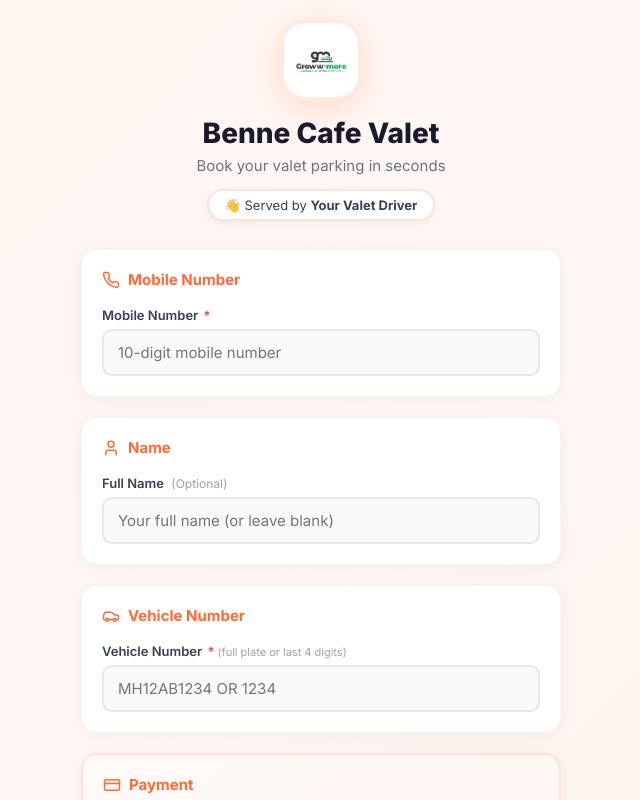
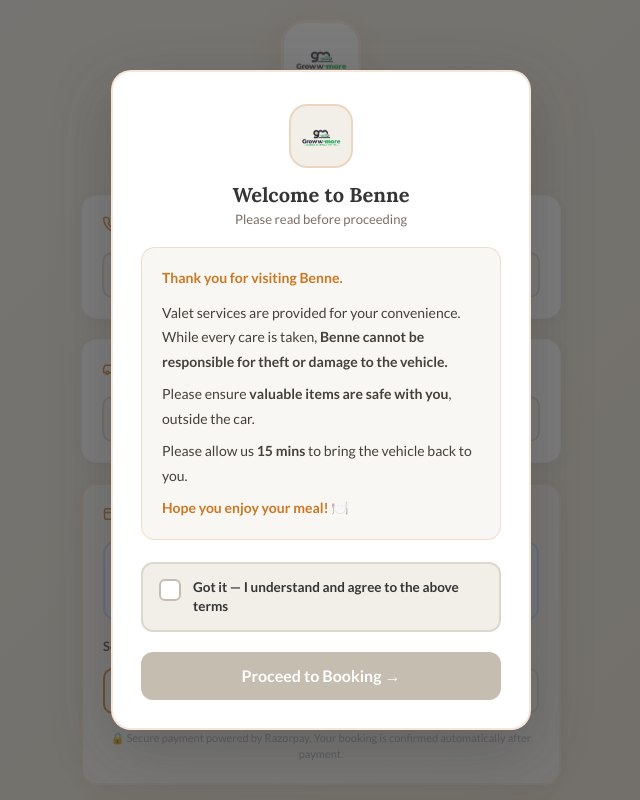
Before and after one commit to growmoreparking-3/BenneCafeValetApp, a React (Create React App) app in the folder frontend/: page /book/1 in a window 1280 px wide. Shown: the top 800 px of the page, without its empty margins (319-959 px from the left). Built offline with nearby package versions, Linux system fonts and the light colour scheme; no server answers; the HTML template or start-up script is replaced by a standard one.

Commit message:
changes in CustomerBookingForm

```diff
--- a/frontend/src/index.css
+++ b/frontend/src/index.css
@@ -1,4 +1,4 @@
-@import url('https://fonts.googleapis.com/css2?family=Inter:wght@300;400;500;600;700;800;900&display=swap');
+@import url('https://fonts.googleapis.com/css2?family=Lato:wght@300;400;700;900&family=Lora:ital,wght@0,400;0,500;0,600;0,700;1,400&display=swap');
 
 * {
   margin: 0;
@@ -7,11 +7,11 @@
 }
 
 body {
-  font-family: 'Inter', -apple-system, BlinkMacSystemFont, 'Segoe UI', sans-serif;
+  font-family: 'Lato', -apple-system, BlinkMacSystemFont, 'Segoe UI', sans-serif;
   -webkit-font-smoothing: antialiased;
   -moz-osx-font-smoothing: grayscale;
-  background-color: #FFF8F5;
-  color: #1A1A2E;
+  background-color: #F2EFE9;
+  color: #353535;
 }
 
 code {
@@ -20,34 +20,37 @@
 
 /* ==================== DESIGN TOKENS ==================== */
 :root {
-  /* Brand Colors */
-  --primary: #FF6B35;
-  --primary-light: #FF8C5A;
-  --primary-lighter: #FFB088;
-  --primary-dark: #E55A24;
-  --primary-darker: #C74B1A;
-  --primary-glow: rgba(255, 107, 53, 0.25);
-  --primary-subtle: rgba(255, 107, 53, 0.08);
+  /* Brand Colors — Alabaster / Onyx / Ochre */
+  --primary: #CC7722;
+  --primary-light: #D98D3A;
+  --primary-lighter: #E8B06A;
+  --primary-dark: #B8661A;
+  --primary-darker: #9A5412;
+  --primary-glow: rgba(204, 119, 34, 0.25);
+  --primary-subtle: rgba(204, 119, 34, 0.08);
 
   /* Gradient Presets */
-  --gradient-primary: linear-gradient(135deg, #FF6B35 0%, #FF8C5A 100%);
-  --gradient-warm: linear-gradient(135deg, #FF6B35 0%, #FFB347 100%);
-  --gradient-hero: linear-gradient(135deg, #FFF8F5 0%, #FFE8D6 50%, #FFDCC8 100%);
-  --gradient-card: linear-gradient(145deg, #ffffff 0%, #FFF5F0 100%);
+  --gradient-primary: linear-gradient(135deg, #CC7722 0%, #D98D3A 100%);
+  --gradient-warm: linear-gradient(135deg, #CC7722 0%, #E8B06A 100%);
+  --gradient-hero: linear-gradient(135deg, #F2EFE9 0%, #EBE5D8 50%, #E3DAC8 100%);
+  --gradient-card: linear-gradient(145deg, #ffffff 0%, #F9F7F3 100%);
 
   /* Neutrals */
   --white: #FFFFFF;
-  --off-white: #FFF8F5;
-  --gray-50: #F9FAFB;
-  --gray-100: #F3F4F6;
-  --gray-200: #E5E7EB;
-  --gray-300: #D1D5DB;
-  --gray-400: #9CA3AF;
-  --gray-500: #6B7280;
-  --gray-600: #4B5563;
-  --gray-700: #374151;
-  --gray-800: #1F2937;
-  --gray-900: #111827;
+  --off-white: #F2EFE9;
+  --alabaster: #F2EFE9;
+  --onyx: #353535;
+  --ochre: #CC7722;
+  --gray-50: #F9F8F5;
+  --gray-100: #EDE9E0;
+  --gray-200: #DDD8CC;
+  --gray-300: #C4BDB0;
+  --gray-400: #9E9388;
+  --gray-500: #7A6E63;
+  --gray-600: #5A504A;
+  --gray-700: #454039;
+  --gray-800: #353535;
+  --gray-900: #1F1C18;
 
   /* Semantic Colors */
   --success: #10B981;
@@ -75,8 +78,8 @@
   --shadow-md: 0 4px 16px rgba(0, 0, 0, 0.08);
   --shadow-lg: 0 8px 32px rgba(0, 0, 0, 0.10);
   --shadow-xl: 0 16px 48px rgba(0, 0, 0, 0.12);
-  --shadow-orange: 0 8px 24px rgba(255, 107, 53, 0.25);
-  --shadow-orange-lg: 0 12px 40px rgba(255, 107, 53, 0.35);
+  --shadow-orange: 0 8px 24px rgba(204, 119, 34, 0.25);
+  --shadow-orange-lg: 0 12px 40px rgba(204, 119, 34, 0.35);
 
   /* Border Radius */
   --radius-sm: 8px;
@@ -129,9 +132,9 @@
 }
 
 @keyframes pulse-ring {
-  0%   { box-shadow: 0 0 0 0 rgba(255, 107, 53, 0.5); }
-  70%  { box-shadow: 0 0 0 12px rgba(255, 107, 53, 0); }
-  100% { box-shadow: 0 0 0 0 rgba(255, 107, 53, 0); }
+  0%   { box-shadow: 0 0 0 0 rgba(204, 119, 34, 0.5); }
+  70%  { box-shadow: 0 0 0 12px rgba(204, 119, 34, 0); }
+  100% { box-shadow: 0 0 0 0 rgba(204, 119, 34, 0); }
 }
 
 @keyframes pulse-dot {
@@ -185,7 +188,7 @@
   border-radius: var(--radius-lg);
   box-shadow: var(--shadow-md);
   padding: var(--space-lg);
-  border: 1px solid rgba(255, 107, 53, 0.1);
+  border: 1px solid rgba(204, 119, 34, 0.1);
 }
 
 .card-hover {
@@ -206,9 +209,9 @@
   color: var(--white);
   border: none;
   border-radius: var(--radius-md);
-  font-family: 'Inter', sans-serif;
+  font-family: 'Lato', sans-serif;
   font-size: 14px;
-  font-weight: 600;
+  font-weight: 700;
   cursor: pointer;
   transition: all var(--transition-base);
   box-shadow: var(--shadow-orange);
@@ -232,9 +235,9 @@
   color: var(--primary);
   border: 2px solid var(--primary);
   border-radius: var(--radius-md);
-  font-family: 'Inter', sans-serif;
+  font-family: 'Lato', sans-serif;
   font-size: 14px;
-  font-weight: 600;
+  font-weight: 700;
   cursor: pointer;
   transition: all var(--transition-base);
 }
@@ -304,7 +307,7 @@
   padding: 12px 16px;
   border: 2px solid var(--gray-200);
   border-radius: var(--radius-md);
-  font-family: 'Inter', sans-serif;
+  font-family: 'Lato', sans-serif;
   font-size: 14px;
   color: var(--gray-800);
   background: var(--white);
--- a/frontend/src/pages/CustomerBookingForm.css
+++ b/frontend/src/pages/CustomerBookingForm.css
@@ -1,16 +1,16 @@
 /* ===== CUSTOMER BOOKING FORM (Public QR Page) ===== */
-@import url('https://fonts.googleapis.com/css2?family=Inter:wght@400;500;600;700;800&display=swap');
+@import url('https://fonts.googleapis.com/css2?family=Lato:wght@400;700;900&family=Lora:wght@400;500;600;700&display=swap');
 
 * { box-sizing: border-box; }
 
 .cbf-page {
   min-height: 100vh;
-  background: linear-gradient(135deg, #FFF5F0 0%, #FFF8F5 50%, #FFEEE6 100%);
+  background: linear-gradient(135deg, #F2EFE9 0%, #EBE5D8 50%, #E3DAC8 100%);
   display: flex;
   align-items: flex-start;
   justify-content: center;
   padding: 20px 16px 60px;
-  font-family: 'Inter', sans-serif;
+  font-family: 'Lato', sans-serif;
 }
 
 .cbf-wrapper {
@@ -33,8 +33,8 @@
   align-items: center;
   justify-content: center;
   margin: 0 auto 16px;
-  box-shadow: 0 8px 32px rgba(255, 107, 53, 0.2);
-  border: 3px solid rgba(255, 107, 53, 0.15);
+  box-shadow: 0 8px 32px rgba(204, 119, 34, 0.2);
+  border: 3px solid rgba(204, 119, 34, 0.15);
   padding: 8px;
 }
 
@@ -45,15 +45,16 @@
 }
 
 .cbf-header h1 {
-  font-size: 28px;
-  font-weight: 800;
-  color: #1A1A2E;
+  font-size: 22px;
+  font-weight: 700;
+  font-family: 'Lora', serif;
+  color: #353535;
   margin: 0 0 6px;
 }
 
 .cbf-header p {
-  font-size: 15px;
-  color: #6B7280;
+  font-size: 14px;
+  color: #7A6E63;
   margin: 0 0 14px;
 }
 
@@ -62,11 +63,11 @@
   align-items: center;
   gap: 6px;
   background: white;
-  border: 2px solid rgba(255, 107, 53, 0.2);
+  border: 2px solid rgba(204, 119, 34, 0.2);
   border-radius: 20px;
   padding: 6px 16px;
   font-size: 13px;
-  color: #374151;
+  color: #454039;
   box-shadow: 0 2px 8px rgba(0,0,0,0.06);
 }
 
@@ -91,7 +92,7 @@
   gap: 8px;
   font-size: 15px;
   font-weight: 700;
-  color: #FF6B35;
+  color: #CC7722;
   margin-bottom: 18px;
 }
 
@@ -113,8 +114,8 @@
 
 .cbf-field label {
   font-size: 13px;
-  font-weight: 600;
-  color: #374151;
+  font-weight: 700;
+  color: #454039;
 }
 
 .req { color: #EF4444; margin-left: 2px; }
@@ -130,20 +131,20 @@
 .cbf-field textarea {
   width: 100%;
   padding: 12px 14px;
-  border: 2px solid #E5E7EB;
+  border: 2px solid #DDD8CC;
   border-radius: 10px;
   font-size: 15px;
-  font-family: 'Inter', sans-serif;
-  color: #1A1A2E;
-  background: #FAFAFA;
+  font-family: 'Lato', sans-serif;
+  color: #353535;
+  background: #F9F8F5;
   outline: none;
   transition: border-color 0.2s, box-shadow 0.2s, background 0.2s;
 }
 
 .cbf-field input:focus,
 .cbf-field textarea:focus {
-  border-color: #FF6B35;
-  box-shadow: 0 0 0 3px rgba(255, 107, 53, 0.1);
+  border-color: #CC7722;
+  box-shadow: 0 0 0 3px rgba(204, 119, 34, 0.12);
   background: white;
 }
 
@@ -176,7 +177,7 @@
   display: block;
   width: 48px;
   height: 26px;
-  background: #E5E7EB;
+  background: #DDD8CC;
   border-radius: 34px;
   position: relative;
   transition: background 0.25s;
@@ -196,7 +197,7 @@
 }
 
 .cbf-toggle input:checked + .cbf-toggle-slider {
-  background: #FF6B35;
+  background: #CC7722;
 }
 
 .cbf-toggle input:checked + .cbf-toggle-slider::before {
@@ -207,7 +208,7 @@
 .cbf-valuables {
   margin-top: 12px;
   padding: 14px;
-  background: #FFF5F2;
+  background: #F2EFE9;
   border-radius: 10px;
   overflow: hidden;
 }
@@ -238,13 +239,13 @@
 }
 
 .cbf-chip:hover {
-  border-color: #FF6B35;
-  color: #FF6B35;
+  border-color: #CC7722;
+  color: #CC7722;
 }
 
 .cbf-chip.selected {
-  background: #FF6B35;
-  border-color: #FF6B35;
+  background: #CC7722;
+  border-color: #CC7722;
   color: white;
 }
 
@@ -297,9 +298,9 @@
 }
 
 .cbf-upload-btn:hover:not(.disabled) {
-  border-color: #FF6B35;
-  background: #FFF5F2;
-  color: #FF6B35;
+  border-color: #CC7722;
+  background: #F2EFE9;
+  color: #CC7722;
 }
 
 .cbf-upload-btn.disabled {
@@ -356,23 +357,23 @@
 .cbf-submit {
   width: 100%;
   padding: 16px;
-  background: linear-gradient(135deg, #FF6B35, #FF8C5A);
+  background: linear-gradient(135deg, #CC7722, #D98D3A);
   color: white;
   border: none;
   border-radius: 14px;
   font-size: 17px;
   font-weight: 700;
-  font-family: 'Inter', sans-serif;
+  font-family: 'Lato', sans-serif;
   cursor: pointer;
   transition: all 0.3s;
-  box-shadow: 0 4px 20px rgba(255, 107, 53, 0.35);
+  box-shadow: 0 4px 20px rgba(204, 119, 34, 0.35);
   letter-spacing: 0.3px;
 }
 
 .cbf-submit:hover:not(:disabled) {
-  background: linear-gradient(135deg, #E85A24, #FF7A45);
+  background: linear-gradient(135deg, #B8661A, #CC7722);
   transform: translateY(-2px);
-  box-shadow: 0 8px 28px rgba(255, 107, 53, 0.45);
+  box-shadow: 0 8px 28px rgba(204, 119, 34, 0.45);
 }
 
 .cbf-submit:disabled {
@@ -397,8 +398,9 @@
 
 .cbf-success-card h2 {
   font-size: 26px;
-  font-weight: 800;
-  color: #1A1A2E;
+  font-weight: 700;
+  font-family: 'Lora', serif;
+  color: #353535;
   margin: 0 0 10px;
 }
 
@@ -453,7 +455,8 @@
 
 .cbf-error-state h2 {
   font-size: 22px;
-  color: #1A1A2E;
+  font-family: 'Lora', serif;
+  color: #353535;
   margin: 16px 0 8px;
 }
 
@@ -480,8 +483,8 @@
    PAYMENT SECTION
 ═══════════════════════════════════════════════════════════ */
 .cbf-payment-section {
-  border: 2px solid rgba(255, 107, 53, 0.15);
-  background: linear-gradient(135deg, #FFFAF8 0%, #FFF5F0 100%);
+  border: 2px solid rgba(204, 119, 34, 0.15);
+  background: linear-gradient(135deg, #F9F7F3 0%, #F2EFE9 100%);
 }
 
 /* ── Venue Fee Display (read-only, admin-set) ── */
@@ -562,14 +565,14 @@
 }
 
 .cbf-amount-input-wrap:focus-within {
-  border-color: #FF6B35;
-  box-shadow: 0 0 0 3px rgba(255, 107, 53, 0.1);
+  border-color: #CC7722;
+  box-shadow: 0 0 0 3px rgba(204, 119, 34, 0.12);
 }
 
 .cbf-rupee-sign {
   font-size: 16px;
   font-weight: 700;
-  color: #FF6B35;
+  color: #CC7722;
 }
 
 .cbf-amount-input {
@@ -578,8 +581,8 @@
   outline: none;
   font-size: 18px;
   font-weight: 700;
-  color: #1A1A2E;
-  font-family: 'Inter', sans-serif;
+  color: #353535;
+  font-family: 'Lato', sans-serif;
   background: transparent;
   text-align: right;
 }
@@ -596,16 +599,16 @@
   justify-content: center;
   gap: 10px;
   padding: 15px 20px;
-  background: linear-gradient(135deg, #1A1A2E 0%, #2D1B69 50%, #1A1A2E 100%);
+  background: linear-gradient(135deg, #353535 0%, #454039 50%, #353535 100%);
   color: white;
   border: none;
   border-radius: 12px;
   font-size: 16px;
   font-weight: 700;
-  font-family: 'Inter', sans-serif;
+  font-family: 'Lato', sans-serif;
   cursor: pointer;
   transition: all 0.3s;
-  box-shadow: 0 6px 24px rgba(26, 26, 46, 0.35);
+  box-shadow: 0 6px 24px rgba(53, 53, 53, 0.35);
   letter-spacing: 0.3px;
   margin-bottom: 12px;
   position: relative;
@@ -684,7 +687,7 @@
   border-radius: 12px;
   font-size: 14px;
   font-weight: 700;
-  font-family: 'Inter', sans-serif;
+  font-family: 'Lato', sans-serif;
   cursor: pointer;
   transition: all 0.2s;
   margin-top: 8px;
--- a/frontend/src/pages/CustomerBookingForm.js
+++ b/frontend/src/pages/CustomerBookingForm.js
@@ -2,7 +2,7 @@
 import { motion, AnimatePresence } from 'framer-motion';
 import toast, { Toaster } from 'react-hot-toast';
 import { useParams } from 'react-router-dom';
-import { Car, CheckCircle, CreditCard, ShieldCheck, AlertCircle, RefreshCw, IndianRupee, Phone, User } from 'lucide-react';
+import { Car, CheckCircle, CreditCard, ShieldCheck, AlertCircle, RefreshCw, IndianRupee, Phone } from 'lucide-react';
 import axios from 'axios';
 import logo from '../logo.png';
 import './CustomerBookingForm.css';
@@ -26,7 +26,6 @@
 
   const [formData, setFormData] = useState({
     customerPhone: '',
-    customerName: '',
     vehicleNumber: '',
   });
   const [loading, setLoading] = useState(false);
@@ -35,6 +34,8 @@
   const [paymentIdDisplay, setPaymentIdDisplay] = useState('');
   const [driverName, setDriverName] = useState('');
   const [driverNotFound, setDriverNotFound] = useState(false);
+  const [disclaimerAccepted, setDisclaimerAccepted] = useState(false);
+  const [disclaimerChecked, setDisclaimerChecked] = useState(false);
 
   const [paymentAmount, setPaymentAmount] = useState(100);
   const [paymentMethod, setPaymentMethod] = useState('razorpay'); // razorpay | cash
@@ -100,7 +101,7 @@
     try {
       const data = new FormData();
       data.append('driverPhone', driverPhone);
-      data.append('customerName', formData.customerName.trim() || formData.customerPhone.trim());
+      data.append('customerName', formData.customerPhone.trim());
       data.append('customerPhone', formData.customerPhone.trim());
       data.append('vehicleNumber', formData.vehicleNumber.trim().toUpperCase());
       data.append('notes', '');
@@ -157,12 +158,12 @@
         amount: paymentAmount,
         driverPhone,
         customerPhone: formData.customerPhone,
-        customerName: formData.customerName || formData.customerPhone,
+        customerName: formData.customerPhone,
         vehicleNumber: formData.vehicleNumber,
         notes: {
           driverPhone,
           customerPhone: formData.customerPhone,
-          customerName: formData.customerName || formData.customerPhone,
+          customerName: formData.customerPhone,
           vehicleNumber: formData.vehicleNumber
         }
       });
@@ -323,6 +324,137 @@
     <div className="cbf-page">
       <Toaster position="top-center" />
 
+      {/* ─── Disclaimer Popup ───────────────────────────── */}
+      <AnimatePresence>
+        {!disclaimerAccepted && (
+          <motion.div
+            key="disclaimer-overlay"
+            initial={{ opacity: 0 }}
+            animate={{ opacity: 1 }}
+            exit={{ opacity: 0 }}
+            style={{
+              position: 'fixed', inset: 0, zIndex: 1000,
+              background: 'rgba(53, 53, 53, 0.65)',
+              display: 'flex', alignItems: 'center', justifyContent: 'center',
+              padding: '24px 16px',
+            }}
+          >
+            <motion.div
+              initial={{ scale: 0.88, opacity: 0, y: 20 }}
+              animate={{ scale: 1, opacity: 1, y: 0 }}
+              exit={{ scale: 0.88, opacity: 0 }}
+              transition={{ type: 'spring', stiffness: 340, damping: 26 }}
+              style={{
+                background: '#FFFFFF',
+                borderRadius: '20px',
+                padding: '32px 28px 28px',
+                maxWidth: '420px',
+                width: '100%',
+                boxShadow: '0 20px 60px rgba(53,53,53,0.3)',
+                border: '2px solid rgba(204,119,34,0.18)',
+              }}
+            >
+              {/* Logo */}
+              <div style={{ textAlign: 'center', marginBottom: '20px' }}>
+                <div style={{
+                  width: '64px', height: '64px', background: '#F2EFE9',
+                  borderRadius: '18px', display: 'inline-flex',
+                  alignItems: 'center', justifyContent: 'center',
+                  border: '2px solid rgba(204,119,34,0.2)',
+                  marginBottom: '14px',
+                }}>
+                  <img src={logo} alt="Benne Logo" style={{ width: '44px', height: 'auto', objectFit: 'contain' }} />
+                </div>
+                <h2 style={{
+                  fontFamily: "'Lora', serif",
+                  fontSize: '20px', fontWeight: 700,
+                  color: '#353535', margin: '0 0 4px',
+                }}>Welcome to Benne</h2>
+                <p style={{ fontSize: '13px', color: '#7A6E63', margin: 0 }}>Please read before proceeding</p>
+              </div>
+
+              {/* Message */}
+              <div style={{
+                background: '#F9F7F3',
+                border: '1.5px solid rgba(204,119,34,0.2)',
+                borderRadius: '14px',
+                padding: '18px 20px',
+                marginBottom: '22px',
+                lineHeight: '1.75',
+                fontSize: '14px',
+                color: '#454039',
+                fontFamily: "'Lato', sans-serif",
+              }}>
+                <p style={{ margin: '0 0 10px', fontWeight: 700, color: '#CC7722' }}>Thank you for visiting Benne.</p>
+                <p style={{ margin: '0 0 8px' }}>Valet services are provided for your convenience. While every care is taken, <strong>Benne cannot be responsible for theft or damage to the vehicle.</strong></p>
+                <p style={{ margin: '0 0 8px' }}>Please ensure <strong>valuable items are safe with you</strong>, outside the car.</p>
+                <p style={{ margin: '0 0 8px' }}>Please allow us <strong>15 mins</strong> to bring the vehicle back to you.</p>
+                <p style={{ margin: 0, fontWeight: 700, color: '#CC7722' }}>Hope you enjoy your meal! 🍽️</p>
+              </div>
+
+              {/* Checkbox */}
+              <label style={{
+                display: 'flex', alignItems: 'flex-start', gap: '12px',
+                cursor: 'pointer', marginBottom: '20px',
+                padding: '14px 16px',
+                background: disclaimerChecked ? 'rgba(204,119,34,0.08)' : '#F2EFE9',
+                borderRadius: '12px',
+                border: disclaimerChecked ? '2px solid rgba(204,119,34,0.35)' : '2px solid #DDD8CC',
+                transition: 'all 0.2s',
+              }}>
+                <div
+                  onClick={() => setDisclaimerChecked(v => !v)}
+                  style={{
+                    width: '22px', height: '22px', minWidth: '22px',
+                    borderRadius: '6px', marginTop: '1px',
+                    border: disclaimerChecked ? 'none' : '2.5px solid #C4BDB0',
+                    background: disclaimerChecked ? '#CC7722' : 'white',
+                    display: 'flex', alignItems: 'center', justifyContent: 'center',
+                    transition: 'all 0.2s', cursor: 'pointer',
+                  }}
+                >
+                  {disclaimerChecked && (
+                    <svg width="14" height="14" viewBox="0 0 14 14" fill="none">
+                      <path d="M2.5 7L5.5 10L11.5 4" stroke="white" strokeWidth="2.2" strokeLinecap="round" strokeLinejoin="round"/>
+                    </svg>
+                  )}
+                </div>
+                <span style={{ fontSize: '13.5px', fontWeight: 700, color: '#353535', lineHeight: '1.4', fontFamily: "'Lato', sans-serif", userSelect: 'none' }}
+                  onClick={() => setDisclaimerChecked(v => !v)}
+                >
+                  Got it — I understand and agree to the above terms
+                </span>
+              </label>
+
+              {/* CTA Button */}
+              <button
+                onClick={() => {
+                  if (!disclaimerChecked) {
+                    toast.error('Please check the box to proceed');
+                    return;
+                  }
+                  setDisclaimerAccepted(true);
+                }}
+                style={{
+                  width: '100%', padding: '14px',
+                  background: disclaimerChecked
+                    ? 'linear-gradient(135deg, #CC7722, #D98D3A)'
+                    : '#C4BDB0',
+                  color: 'white', border: 'none',
+                  borderRadius: '12px', fontSize: '16px',
+                  fontWeight: 700, fontFamily: "'Lato', sans-serif",
+                  cursor: disclaimerChecked ? 'pointer' : 'not-allowed',
+                  transition: 'all 0.25s',
+                  boxShadow: disclaimerChecked ? '0 4px 16px rgba(204,119,34,0.3)' : 'none',
+                }}
+              >
+                Proceed to Booking →
+              </button>
+            </motion.div>
+          </motion.div>
+        )}
+      </AnimatePresence>
+
       <motion.div
         initial={{ opacity: 0, y: 16 }}
         animate={{ opacity: 1, y: 0 }}
@@ -333,13 +465,8 @@
           <div className="cbf-logo-ring">
             <img src={logo} alt="Benne Cafe Valet Logo" style={{ width: '64px', height: 'auto', objectFit: 'contain' }} />
           </div>
-          <h1>Benne Cafe Valet</h1>
+          <h1>Valet Service for Benne</h1>
           <p>Book your valet parking in seconds</p>
-          {driverName && (
-            <div className="cbf-driver-badge">
-              <span>👋 Served by <strong>{driverName}</strong></span>
-            </div>
-          )}
         </div>
 
         <form onSubmit={(e) => { e.preventDefault(); handlePayAndBook(); }} className="cbf-form">
@@ -350,7 +477,6 @@
               <Phone size={18} /> Mobile Number
             </div>
             <div className="cbf-field">
-              <label>Mobile Number <span className="req">*</span></label>
               <input
                 type="tel"
                 name="customerPhone"
@@ -365,39 +491,18 @@
             </div>
           </div>
 
-          {/* ② Name — SECOND */}
-            <div className="cbf-section">
-            <div className="cbf-section-title">
-              <User size={18} /> Name
-            </div>
-            <div className="cbf-field">
-              <label>Full Name <span className="opt" style={{ color: '#9CA3AF', fontSize: '12px', fontWeight: 400 }}>(Optional)</span></label>
-              <input
-                type="text"
-                name="customerName"
-                value={formData.customerName}
-                onChange={handleChange}
-                placeholder="Your full name (or leave blank)"
-              />
-            </div>
-          </div>
-
-          {/* ③ Vehicle Number */}
+          {/* ② Vehicle Number */}
           <div className="cbf-section">
             <div className="cbf-section-title">
               <Car size={18} /> Vehicle Number
             </div>
             <div className="cbf-field">
-              <label>
-                Vehicle Number <span className="req">*</span>
-                <span className="cbf-hint"> (full plate or last 4 digits)</span>
-              </label>
               <input
                 type="text"
                 name="vehicleNumber"
                 value={formData.vehicleNumber}
                 onChange={handleChange}
-                placeholder="MH12AB1234 or 1234"
+                placeholder="MH12AB1234 or last 4 digits"
                 minLength="4"
                 required
                 style={{ textTransform: 'uppercase' }}
@@ -434,12 +539,12 @@
                   type="button"
                   style={{
                     flex: 1, padding: '12px', borderRadius: '10px',
-                    border: paymentMethod === 'razorpay' ? '2.5px solid #FF6B35' : '2px solid #E5E7EB',
-                    background: paymentMethod === 'razorpay' ? '#FFF5F2' : '#FAFAFA',
-                    color: paymentMethod === 'razorpay' ? '#FF6B35' : '#374151',
+                    border: paymentMethod === 'razorpay' ? '2.5px solid #CC7722' : '2px solid #DDD8CC',
+                    background: paymentMethod === 'razorpay' ? '#F9F7F3' : '#F9F8F5',
+                    color: paymentMethod === 'razorpay' ? '#CC7722' : '#454039',
                     fontWeight: '700', cursor: 'pointer', display: 'flex',
                     alignItems: 'center', justifyContent: 'center', gap: '8px',
-                    fontFamily: "'Inter', sans-serif", fontSize: '14px', transition: 'all 0.2s'
+                    fontFamily: "'Lato', sans-serif", fontSize: '14px', transition: 'all 0.2s'
                   }}
                   onClick={() => { setPaymentMethod('razorpay'); setBtnState('idle'); }}
                 >
@@ -449,12 +554,12 @@
                   type="button"
                   style={{
                     flex: 1, padding: '12px', borderRadius: '10px',
-                    border: paymentMethod === 'cash' ? '2.5px solid #FF6B35' : '2px solid #E5E7EB',
-                    background: paymentMethod === 'cash' ? '#FFF5F2' : '#FAFAFA',
-                    color: paymentMethod === 'cash' ? '#FF6B35' : '#374151',
+                    border: paymentMethod === 'cash' ? '2.5px solid #CC7722' : '2px solid #DDD8CC',
+                    background: paymentMethod === 'cash' ? '#F9F7F3' : '#F9F8F5',
+                    color: paymentMethod === 'cash' ? '#CC7722' : '#454039',
                     fontWeight: '700', cursor: 'pointer', display: 'flex',
                     alignItems: 'center', justifyContent: 'center', gap: '8px',
-                    fontFamily: "'Inter', sans-serif", fontSize: '14px', transition: 'all 0.2s'
+                    fontFamily: "'Lato', sans-serif", fontSize: '14px', transition: 'all 0.2s'
                   }}
                   onClick={() => { setPaymentMethod('cash'); setBtnState('idle'); }}
                 >
--- a/frontend/src/pages/CustomerDashboard.js
+++ b/frontend/src/pages/CustomerDashboard.js
@@ -11,7 +11,7 @@
 
 const STEPS = [
   { key: 'parked',           label: 'Parked' },
-  { key: 'recall-requested', label: 'Recalled' },
+  { key: 'recall-requested', label: 'Call for Car' },
   { key: 'in-transit',       label: 'En Route' },
   { key: 'arrived',          label: 'Arrived' },
   { key: 'completed',        label: 'Done' },
@@ -212,7 +212,7 @@
 
                 {booking.status === 'parked' && (
                   <button className="recall-btn" onClick={() => handleRecallCar(booking._id)}>
-                    🚗 Recall My Car
+                    🚗 Call for Car
                   </button>
                 )}
 
```
Also changed, not shown: frontend/src/pages/CustomerDashboard.css (+22 -21 lines), 1 other file (tests, documents, lock files or other folders).
